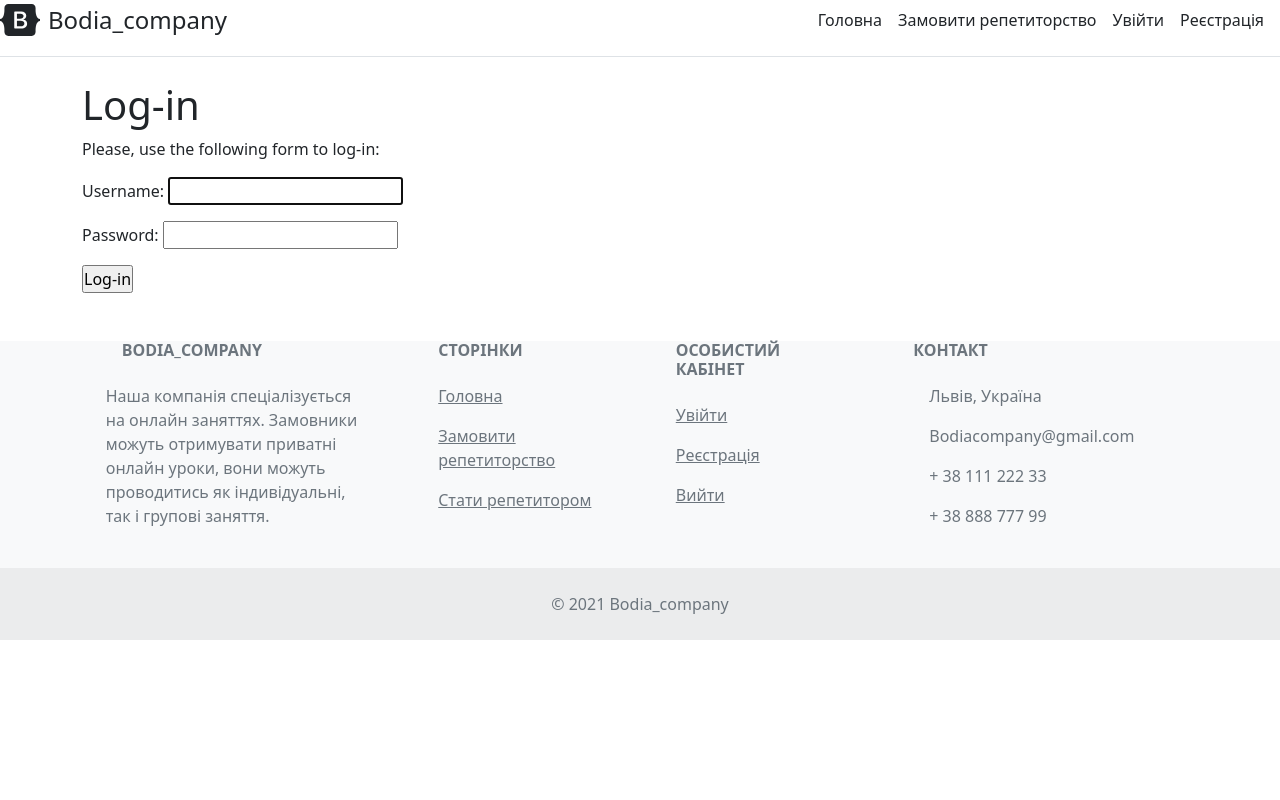
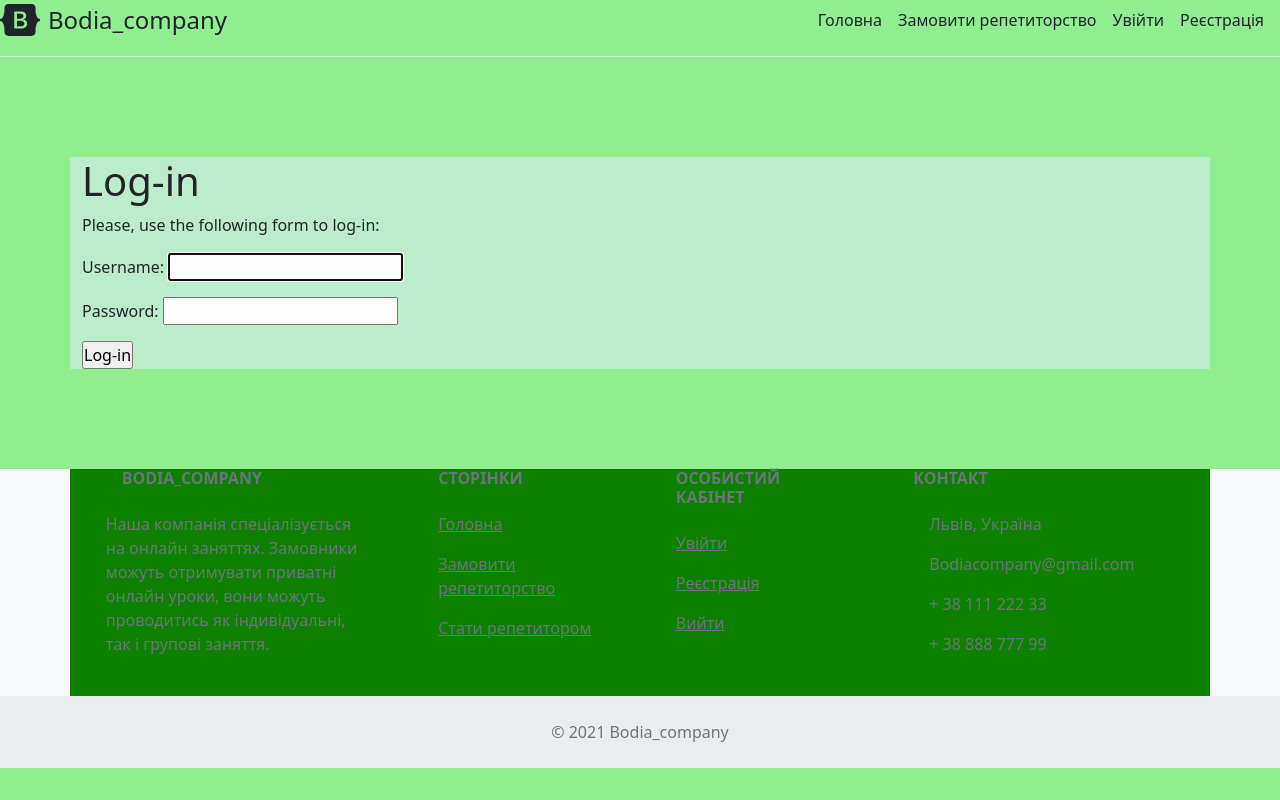
Before and after one commit to BohdanMukhailiuk/Coursework, a Django app: page /login in a window 1280 px wide. Run offline with Django 3.2, Linux system fonts and the light colour scheme.

Commit message:
made finally changes

```diff
--- a/main/templates/main/about.html
+++ b/main/templates/main/about.html
@@ -10,7 +10,7 @@
         {% if tasks %}
                 {% for el in tasks %}
                         {% if el.check == True %}
-                                <div class="alert alert-warning mt-2">
+                                <div class="alert alert-warning mt-2" style="background-color:#97de6f; border: black solid">
                                     <h3>{{ el.last_name }} {{ el.first_name }} {{ el.surname }}</h3>
                                     <p>{% if el.image %}
                                         <img src="{{ el.image.url }}" alt="media">
--- a/main/templates/main/base.html
+++ b/main/templates/main/base.html
@@ -27,7 +27,7 @@
 
           </nav>
     </div>
-    <div class="container">
+    <div class="container" style="background-color: rgba(213,237,238,0.63); width: 10000px">
 
         {% block content %}{% endblock %}
     </div>
@@ -38,7 +38,7 @@
 
 
 <!-- Footer -->
-<footer class="text-center text-lg-start bg-light text-muted">
+<footer class="text-center text-lg-start bg-light text-muted" style="margin-top: 100px;">
   <!-- Section: Links  -->
   <section class="">
     <div class="container text-center text-md-start mt-5">
--- a/main/templates/main/comment.html
+++ b/main/templates/main/comment.html
@@ -10,7 +10,7 @@
         {% if tasks %}
                 {% for el in tasks %}
                         {% if el.check == True %}
-                                <div class="alert alert-warning mt-2">
+                                <div class="alert alert-warning mt-2" style="background-color:#97de6f; border: black solid">
                                     <h3>{{ el.last_name }} {{ el.first_name }} {{ el.surname }}</h3>
                                     <p>{% if el.image %}
                                         <img src="{{ el.image.url }}" alt="media">
--- a/main/templates/main/login.html
+++ b/main/templates/main/login.html
@@ -1,13 +1,14 @@
 {% extends "main/base.html" %}
 
 {% block title %}
-    Log-in
+    Авторизація
 {% endblock %}
 
 {% block content %}
+
+    <form action="{% url 'main:login' %}" method="post" style="margin-top: 100px;">
     <h1>Log-in</h1>
     <p>Please, use the following form to log-in:</p>
-    <form action="{% url 'main:login' %}" method="post">
         {{ form.as_p }}
         {% csrf_token %}
         <p><input type="submit" value="Log-in"></p>
--- a/main/templates/main/order.html
+++ b/main/templates/main/order.html
@@ -13,7 +13,7 @@
         {% if listings %}
                 {% for el in listings %}
                         {% if el.check == True %}
-                                <div class="alert alert-warning mt-2">
+                                <div class="alert alert-warning mt-2" style="background-color:#97de6f; border: black solid">
                                     <h3>{{ el.last_name }} {{ el.first_name }} {{ el.surname }}</h3>
                                     <p>{% if el.image %}
                                         <img src="{{ el.image.url }}" alt="media">
--- a/main/templates/main/register.html
+++ b/main/templates/main/register.html
@@ -1,7 +1,7 @@
 {% extends 'main/base.html' %}
 
 {% block content %}
-  <h2>Sign up</h2>
+  <h2>Реєстрація</h2>
   <form method="post">
     {% csrf_token %}
     {% for field in form %}
--- a/static/css/styles.css
+++ b/static/css/styles.css
@@ -1,6 +1,7 @@
 .container{
     /*height: 100%;*/
     /*margin-bottom: 200px;*/
+    background-color: #0d8000;
 }
 
 footer {
@@ -24,9 +25,14 @@ footer {
 }
 
 * {
+
     text-decoration: none;
     margin: 0;
     padding: 0;
+}
+
+body{
+    background-color: lightgreen !important;
 }
 
 .search{
@@ -38,10 +44,10 @@ footer {
     display: flex;
     flex-direction: row;
     justify-content: center;
+    /*width: 50px;*/
+
 }
 
 /*.select1{*/
-/*    display: flex;*/
-/*    flex-direction: row;*/
-/*    justify-content: center;*/
+/*    */
 /*}*/
```
Also changed, not shown: main/models.py (+0 -11 lines).
